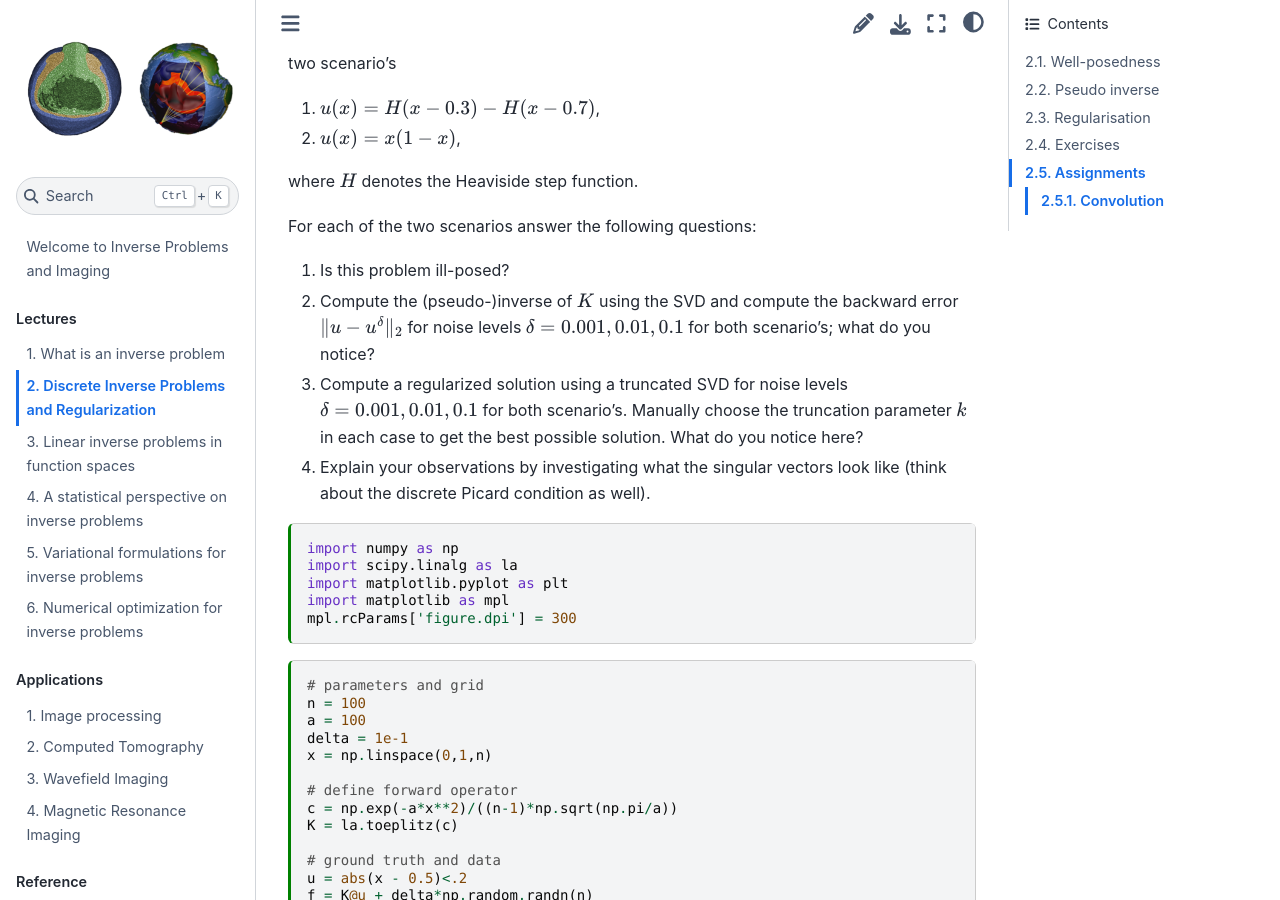
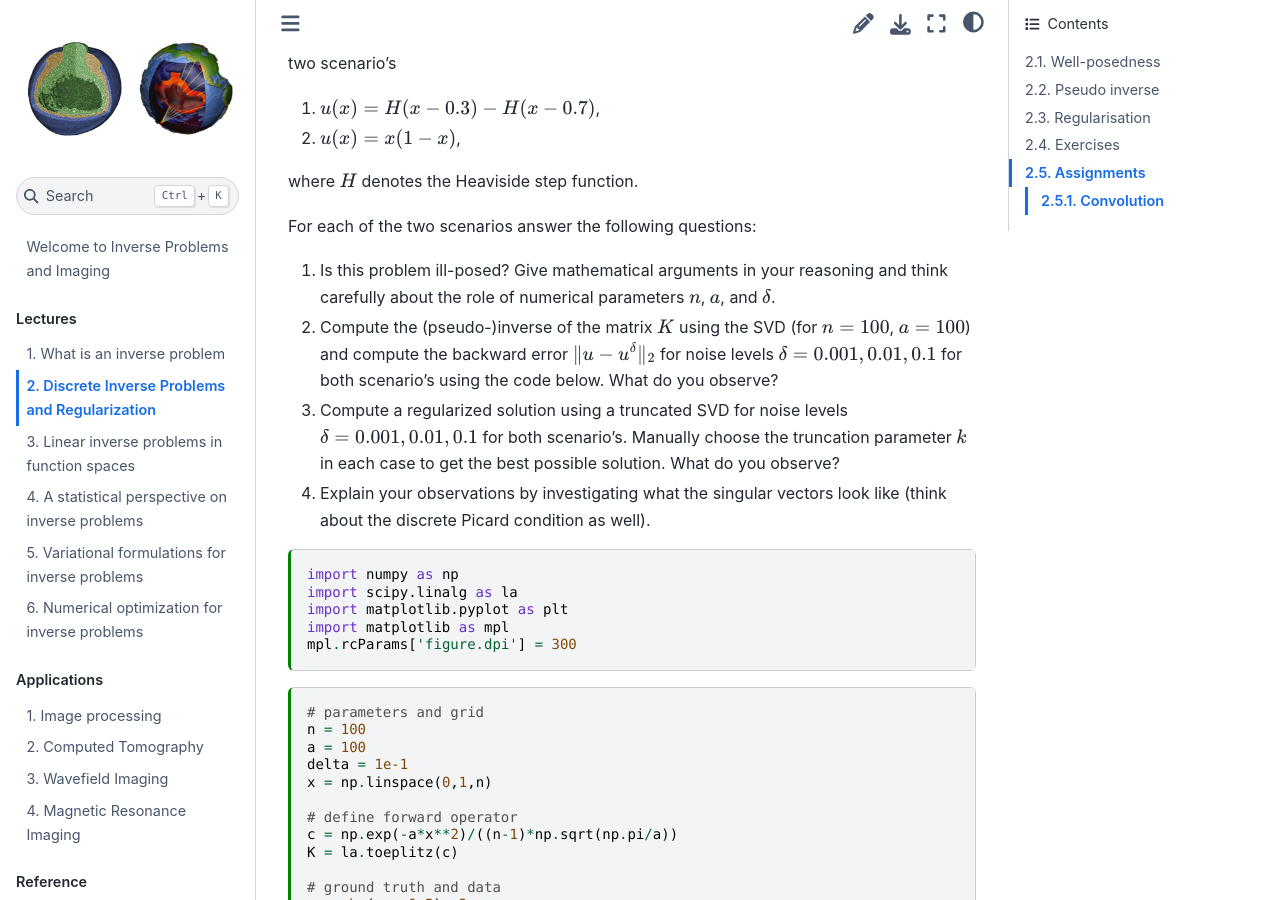
Before and after one commit to TristanvanLeeuwen/IP_and_Im_Lectures, a Jupyter Book: the page built from discrete_ip_regularization.md, in a window 1280 px wide and 900 px high, scrolled down 11430 px. Built offline with Jupyter Book 1.0.4 settings and Sphinx 7.4.7 and the Sphinx Book theme 1.1.4, drawn with Linux system fonts in a browser that asks for light colours; cross-references to code outside the pages are shown as plain code.

Commit message:
Update discrete_ip_regularization.md

````diff
--- a/discrete_ip_regularization.md
+++ b/discrete_ip_regularization.md
@@ -726,9 +726,9 @@ where $H$ denotes the Heaviside step function.
 
 For each of the two scenarios answer the following questions:
 
-1. Is this problem ill-posed?
-2. Compute the (pseudo-)inverse of $K$ using the SVD and compute the backward error $\|u - u^{\delta}\|_2$ for noise levels $\delta = 0.001, 0.01, 0.1$ for both scenario's; what do you notice?
-3. Compute a regularized solution using a truncated SVD for noise levels $\delta = 0.001, 0.01, 0.1$ for both scenario's. Manually choose the truncation parameter $k$ in each case to get the best possible solution. What do you notice here?
+1. Is this problem ill-posed? Give mathematical arguments in your reasoning and think carefully about the role of numerical parameters $n$, $a$, and $\delta$.
+2. Compute the (pseudo-)inverse of the matrix $K$ using the SVD (for $n=100$, $a=100$) and compute the backward error $\|u - u^{\delta}\|_2$ for noise levels $\delta = 0.001, 0.01, 0.1$ for both scenario's using the code below. What do you observe?
+3. Compute a regularized solution using a truncated SVD for noise levels $\delta = 0.001, 0.01, 0.1$ for both scenario's. Manually choose the truncation parameter $k$ in each case to get the best possible solution. What do you observe?
 4. Explain your observations by investigating what the singular vectors look like (think about the discrete Picard condition as well).
 
 ```{code-cell} ipython3
````
